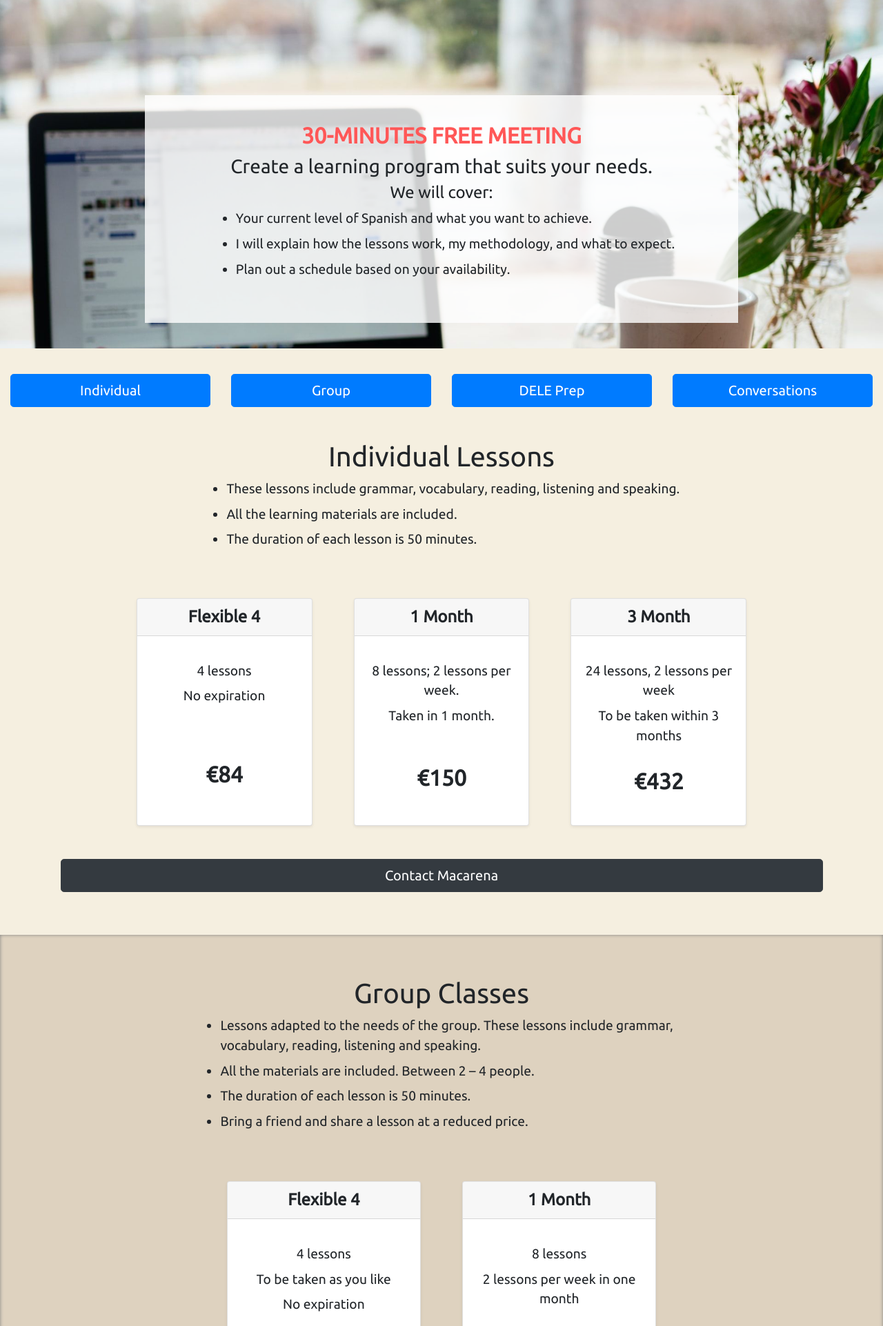
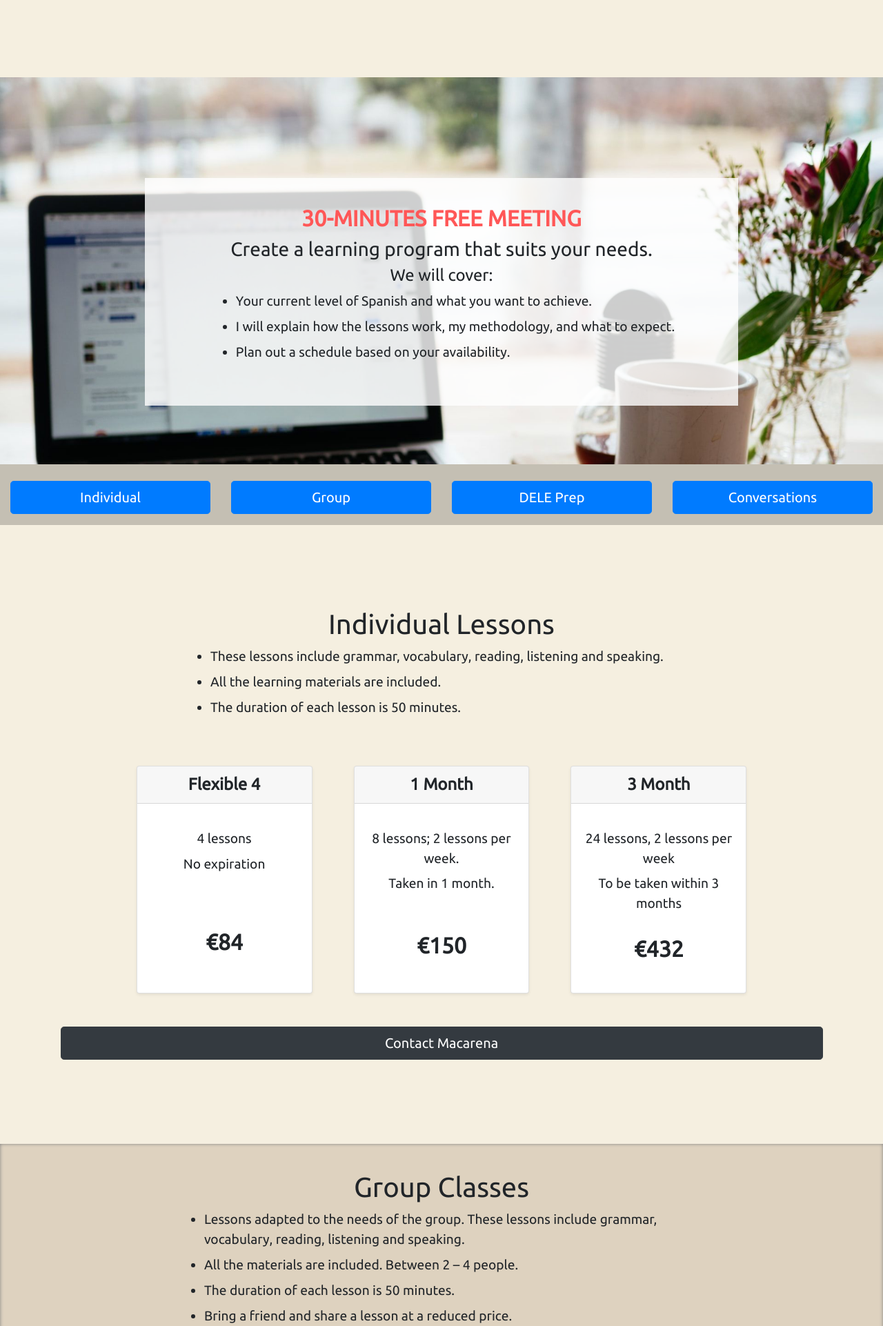
Before and after one commit to Samuroid/happyspanishonline, a PHP site: page /lessons-prices.php in a window 1280 px wide. Shown: the part 68-1990 px from the top of the page at 69% size. Run offline with PHP 8.4, Linux system fonts and the light colour scheme; some libraries are stand-ins or nearby versions.

Commit message:
Finessed the subnav bar to scroll to each section without the content being hidden under the header & subnav bar.

```diff
--- a/css/styles.css
+++ b/css/styles.css
@@ -30,7 +30,7 @@ p, ul{
 }
 .classes-feature-container{/* classes feature image */
   background: url("../img/nick-morrison-FHnnjk1Yj7Y-unsplash.jpg") no-repeat;
-  padding-bottom: 3rem;
+  padding-bottom: 6rem;
 }
 .home-feature-container, .classes-feature-container{
   background-size: cover;
@@ -61,13 +61,19 @@ p, ul{
   top: 50px;
 }
                       /* Utilities */
+.headBumper{
+  margin-top: 120px;
+}
+.subnav{
+  position: relative;
+  z-index: 99; /* On top of all elements */
+  width: 100%;
+  background: rgba(0,0,0,0.2);
+  padding-bottom: 1rem;
+}
 .stick-subnav{
-  z-index: 99; /* On top of all elements */
   position: fixed;
   top: 60px;
-  padding-bottom: 1rem;
-  width: 100%;
-  background: rgba(0,0,0,0.2);
 }
 .square{
   border-radius: 0px;
@@ -146,7 +152,6 @@ i{
   text-align: center;
   padding-top: 7%;
 }
-
 .testimonial-img{
   width: 10%;
   border-radius: 100%;
@@ -165,15 +170,36 @@ i{
 .carousel-item, #contact{
   padding: 7% 15%;
 }
-
-#individual-classes, #group-classes, #dele, #conversational{
-  padding-top: 1%;
+#individual{
+  padding-top: 120px;
+  margin-top: 0px;
+   -webkit-background-clip: content-box;
+  background-clip: content-box;
+  z-index: 0;
+}
+#group, #dele, #conversational{
+  position: relative;
+  padding-top: 15px;
+  border-top: 120px solid transparent;
+  margin: -60px 0 0;
+  background-clip: padding-box;
+  z-index: 0;
+}
+#group:before, #dele:before, #conversational:before{
+  content: "";
+  position: absolute;
+  top: -2px;
+  left: 0;
+  right: 0;
+  border-top: 1px solid transparent;
+  z-index: 0;
 }
 
 /* group classes */
-#group-classes, #conversational, #ad-cards{
+#group, #conversational, #ad-cards{
   background-color: #DED2BF;
   box-shadow: 0px 0px 5px gray inset;
+  padding-bottom: 40px;
 }
 
 /* List styles */
@@ -210,6 +236,7 @@ li{
   .centralise-list-styled{
     margin: 0 3%;
   }
+  /* Header */
   .header{
     text-align: center;
     padding-top: 0;
@@ -223,17 +250,26 @@ li{
     display: inline-block;
     margin: 0 auto;
   }
+  /* Lessons-Prices Page */
+  #individual{
+    /* padding-top: 0px; */
+  }
+  /* Other pages */
   #privacy, #methodology{
     margin-top: -1rem;
   }
   .macarena-photo{
     width: 450px;
   }
+  .methodology-image{
+    max-width: 370px;
+  }
   #footer img{
     width: 100%;
   }
-  .methodology-image{
-    max-width: 370px;
+  /*Utilities*/
+  .headBumper{
+    margin-top: 240px;
   }
 }
 
--- a/lessons-prices.php
+++ b/lessons-prices.php
@@ -22,32 +22,31 @@
   </div><!-- .row -->
 </section>
 
-    <!-- Class cards -->
-    <div id="individual-classes" class="container-fluid">
-      <!-- Might have to that this row nav out of ^this^ individual-classes container-->
-        <nav id="subnav" class="row nav subnav" role="navigation" aria-label="secondary">
+<nav id="subnav" class="nav subnav" role="navigation" aria-label="secondary">
 
   <div class="col-lg-3 col-sm-6">
-            <a class="nav-link btn btn-primary btn-lg mt-4" href="#individual-classes">Individual</a>
+    <a class="nav-link btn btn-primary btn-lg mt-4" href="#individual">Individual</a>
   </div>
 
-          <div class="col-lg-3 col-sm-6">
-            <a class="nav-link btn btn-primary btn-lg mt-4" href="#group-classes">Group</a>
+  <div class="col-lg-3 col-md-6 col-sm-6">
+    <a class="nav-link btn btn-primary btn-lg mt-4" href="#group">Group</a>
   </div>
 
-          <div class="col-lg-3 col-sm-6">
+  <div class="col-lg-3 col-md-6 col-sm-6">
     <a class="nav-link btn btn-primary btn-lg mt-4" href="#dele">DELE Prep</a>
   </div>
 
-          <div class="col-lg-3 col-sm-6">
+  <div class="col-lg-3 col-md-6 col-sm-6">
     <a class="nav-link btn btn-primary btn-lg mt-4" href="#conversational">Conversations</a>
   </div>
 
 </nav>
 
-      <div class="row text-center mt-4 ml-4 mr-4">
+    <!-- Class cards -->
+    <div class="container-fluid">
+      <div class="row text-center">
         <div class="col">
-          <h1 id="individual" class="mt-4">
+          <h1 id="individual">
             Individual Lessons
           </h1>
           <ul class="centralise-list-styled">
@@ -119,14 +118,14 @@
 
         <a class="full-width" href="contact.php"><button class="btn btn-lg btn-block btn-primary btn-dark mt-4" type="button">Contact Macarena</button></a>
 
-      </div>
+      </div><!-- .card-deck -->
     </div><!-- #individual-classes -->
 
 
   </section>
 
-  <section id="group-classes">
-    <div class="row text-center mt-4 ml-4 mr-4">
+  <section id="group">
+    <div class="row text-center">
       <div class="col">
         <h1 class="mt-4">
           Group Classes
@@ -187,13 +186,13 @@
 
       <a class="full-width" href="your-teacher.php"><button class="btn btn-lg btn-block btn-primary btn-dark mt-4" type="button">Meet Macarena</button></a>
 
-    </div>
+    </div><!-- .card-deck -->
   </section><!-- #group-classes -->
 
   <section id="dele">
-    <div class="row text-center mt-4 ml-4 mr-4">
+    <div class="row text-center">
       <div class="col">
-        <h1 class="mt-4">
+        <h1>
           DELE Preparation
         </h1>
         <ul class="centralise-list-styled">
@@ -233,13 +232,13 @@
 
       <a class="full-width" href="contact.php"><button class="btn btn-lg btn-block btn-primary btn-dark mt-4" type="button">Contact Macarena</button></a>
 
-    </div>
+    </div><!-- .card-deck -->
   </section><!-- #diploma -->
 
   <section id="conversational">
-    <div class="row text-center mt-4 ml-4 mr-4">
+    <div class="row text-center mt-4">
       <div class="col">
-        <h1 class="mt-4">
+        <h1 class="">
           Conversational lessons
         </h1>
         <ul class="centralise-list-styled">
@@ -277,7 +276,7 @@
 
       <a class="full-width" href="your-teacher.php"><button class="btn btn-lg btn-block btn-primary btn-dark mt-4" type="button">Meet Macarena</button></a>
 
-    </div>
+    </div><!-- .card-deck -->
   </section><!-- #conversational -->
 
 <?php include "footer.php"; ?>
--- a/scripts.js
+++ b/scripts.js
@@ -1,11 +1,15 @@
 // get the position of subnav
 var subnav = document.querySelector('#subnav')
 var subnavPos = subnav.offsetTop
+// get the windowWidth to use as a check for mobile screens
+var windowWidth = window.innerWidth
 
+if (windowWidth > 575) { // if we are not a mobile screen add the listener
   window.addEventListener('scroll', function (e) {
     var windowTop = document.querySelector('html').scrollTop
-  if (windowTop > subnavPos) {
+    if (windowTop > subnavPos - 60) {
       subnav.classList.add('stick-subnav')
+      document.querySelector('body').classList.add('headBumper')
     } else {
       subnav.classList.remove('stick-subnav')
     }
@@ -13,3 +17,4 @@ window.addEventListener('scroll', function (e) {
     capture: true,
     passive: true
   })
+}
```
Lines whose indentation alone changed are shown as unchanged.
